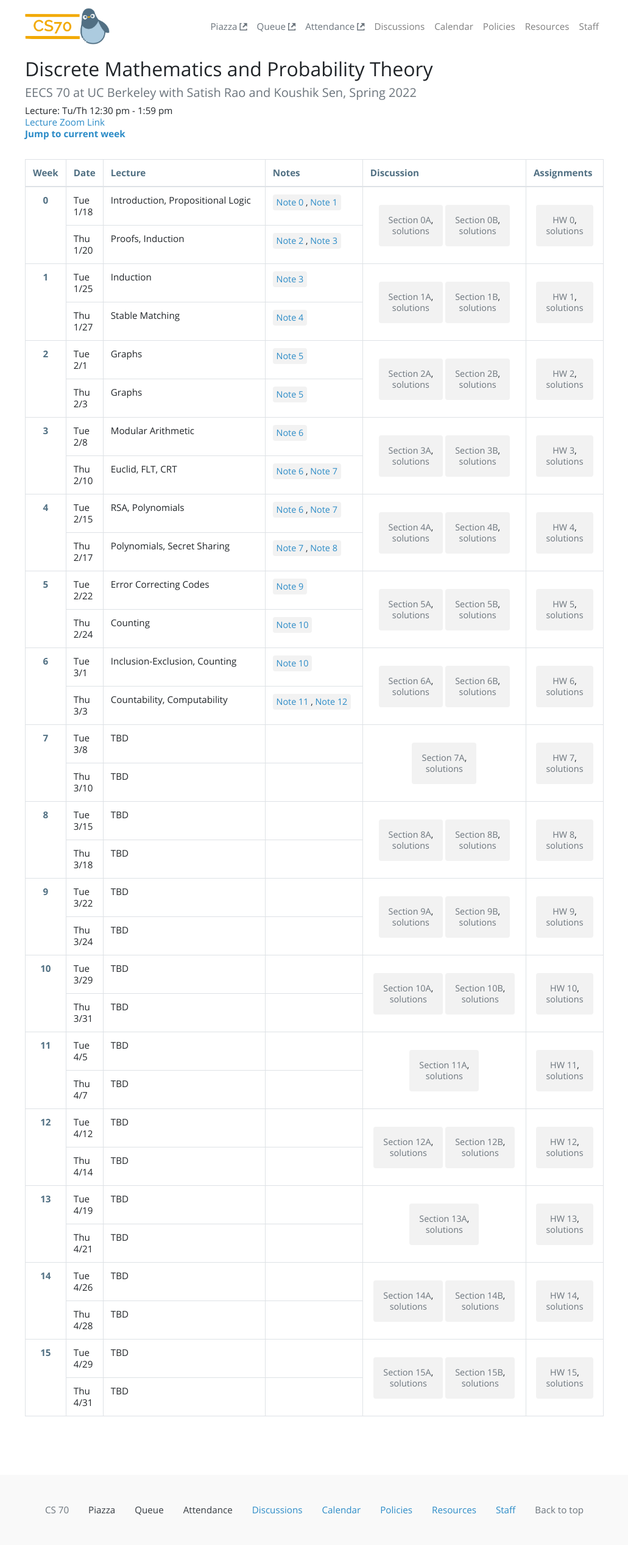
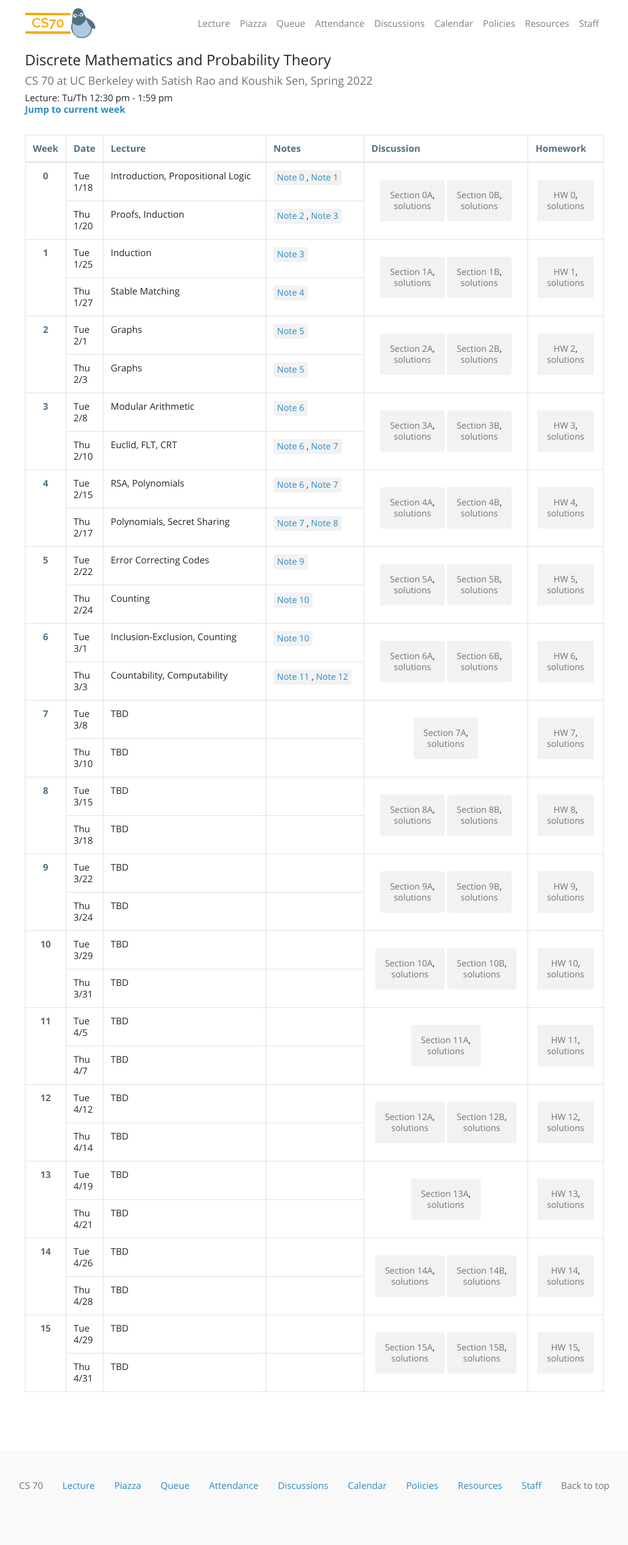
Before and after one commit to tsgoten/cs70-website, a Jekyll site: the page built from index.html, in a window 1280 px wide. Shown: the whole page at 61% size, without its empty margins (124-1155 px from the left). Built offline with Jekyll 4.4.1, drawn with Linux system fonts in a browser that asks for light colours; after the commit the page ends 2494 px from its top, so only the background shows below that.

Commit message:
moved lecture link to top

```diff
--- a/_data/links.yml
+++ b/_data/links.yml
@@ -1,14 +1,14 @@
+- title: Lecture
+  link: https://berkeley.zoom.us/j/97437942324
+
 - title: Piazza
   link: https://piazza.com/berkeley/fall2021/cs70
-  external: true
 
 - title: Queue
   link: https://oh.eecs70.org
-  external: true
 
 - title: Attendance
   link: https://forms.gle/HPsqppBRJzKYvaks9
-  external: true
 
 - title: Discussions
   link: /discussions/
--- a/_layouts/default.html
+++ b/_layouts/default.html
@@ -75,7 +75,7 @@
     <div class="wrapper bg-white">
         <nav class="navbar navbar-light navbar-expand-md align-items-center">
             <div class="container">
-                <a class="navbar-brand brand-berkeley" href="{{ '/' | relative_url }}"> <img src="{{site.headerimg | relative_url }}" style="height: 60px;"> </a>
+                <a class="navbar-brand brand-berkeley" href="{{ '/' | relative_url }}"> <img src="{{site.headerimg | relative_url }}" style="height: 50px;"> </a>
                 <button class="navbar-toggler" type="button" data-toggle="collapse" data-target="#navbarSupportedContent" aria-controls="navbarSupportedContent" aria-expanded="false" aria-label="Toggle navigation">
                   <span class="navbar-toggler-icon"></span>
                 </button>
--- a/assets/main.css
+++ b/assets/main.css
@@ -18,15 +18,15 @@ body {
 }
 
 h2 {
-    font-size: 2rem;
+    font-size: 1.5rem;
 }
 
 h3 {
-    font-size: 1.5rem;
+    font-size: 1.25rem;
 }
 
 h4 {
-    font-size: 1.25rem;
+    font-size: 1.15rem;
 }
 
 /*
--- a/index.html
+++ b/index.html
@@ -8,13 +8,11 @@ title: Home
 <h2>
     Discrete Mathematics and Probability Theory
 </h2>
-<h5 class="text-muted">
-    EECS 70 at UC Berkeley with Satish Rao and Koushik Sen, Spring 2022
-</h5>
+<h4 class="text-muted">
+    CS 70 at UC Berkeley with Satish Rao and Koushik Sen, Spring 2022
+</h4>
 <p>Lecture: Tu/Th 12:30 pm - 1:59 pm<br/>
-<a href="https://berkeley.zoom.us/j/97437942324">Lecture Zoom Link</a>
-<br>
-<a href="#week8"><b>Jump to current week</b></a>
+<a href="#week0"><b>Jump to current week</b></a>
 
 <div class="table-responsive py-3">
 <table class="table table-bordered" >
@@ -25,7 +23,7 @@ title: Home
             <th>Lecture</th>
             <th>Notes</th>
             <th>Discussion</th>
-            <th>Assignments</th>
+            <th>Homework</th>
         </tr>
     </thead>
     <tbody>
```
Also changed, not shown: assets/bootstrap.min.css.
